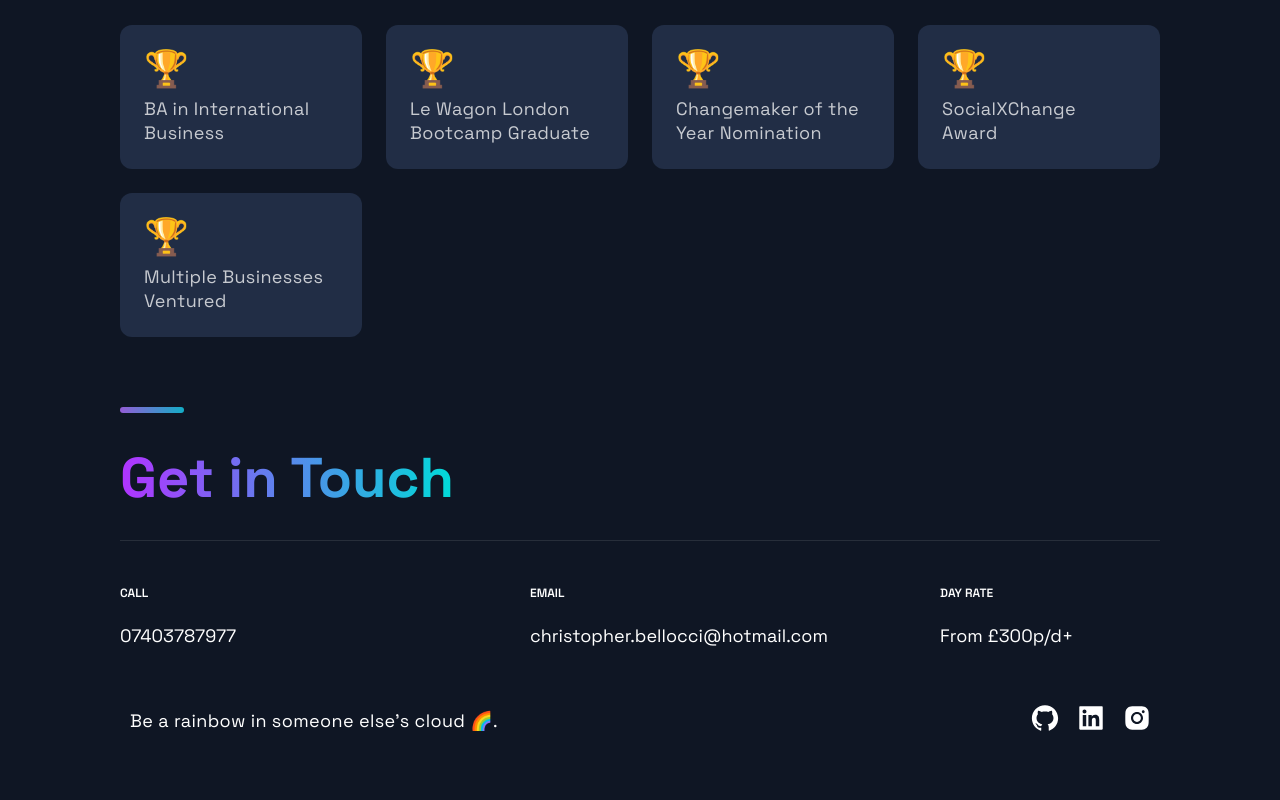
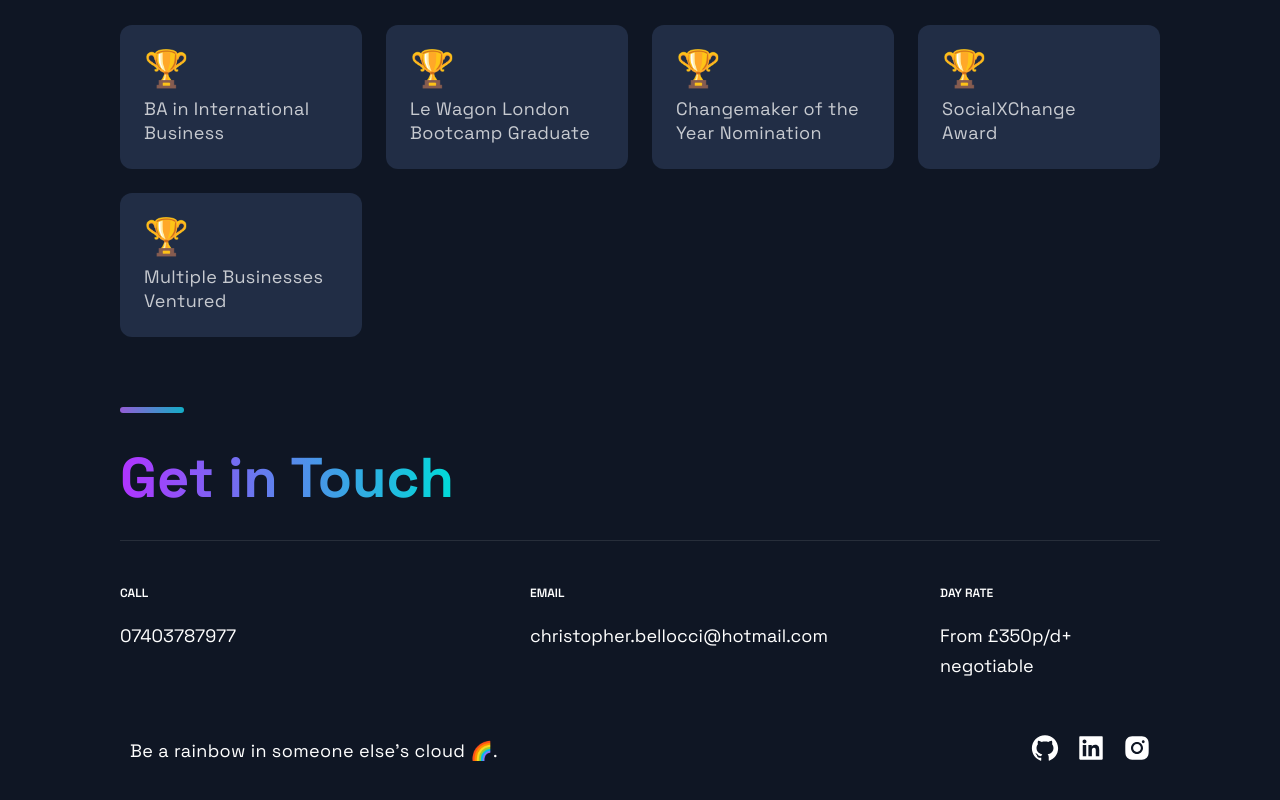
Before and after one commit to CBelloxxi/Christopher_Bellocci_Portfolio, a Next.js app: page / in a window 1280 px wide. Shown: the part 6087-6887 px from the top of the page. Built offline with nearby package versions, Linux system fonts and the light colour scheme.

Commit message:
final changed for now

```diff
--- a/src/components/Footer/Footer.js
+++ b/src/components/Footer/Footer.js
@@ -23,7 +23,7 @@ const Footer = () => {
         </LinkColumn>
         <LinkColumn>
           <LinkTitle>Day Rate</LinkTitle>
-          <LinkItem>From £300p/d+</LinkItem>
+          <LinkItem>From £350p/d+ negotiable</LinkItem>
         </LinkColumn>
       </LinkList>
       <SocialContainer>
```
